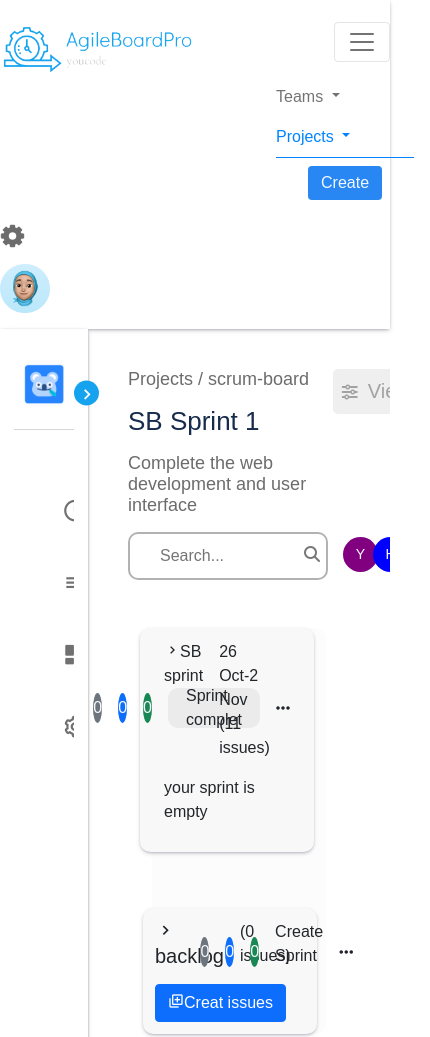
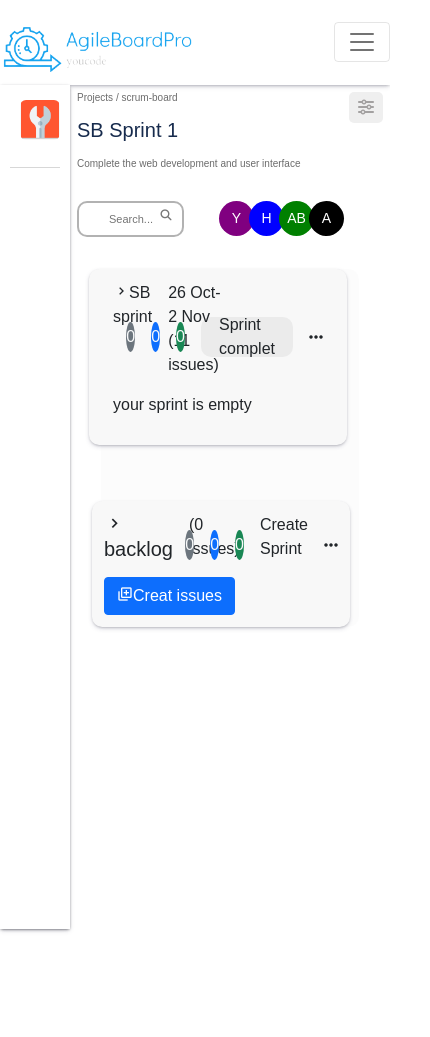
Before and after one commit to EttabetAicha/Scrum-Board, a plain HTML site: page backlog.html in a window 390 px wide. Shown: the top 1037 px of the page, 430 px wide, since content can reach past the window. After the commit the page ends 937 px from the top, so only its background shows below. Drawn offline with nearby package versions, Linux system fonts and the light colour scheme.

Commit message:
responsive for header and sidbar

```diff
--- a/backlog.html
+++ b/backlog.html
@@ -20,21 +20,23 @@
 
 </head>
 <body>
-    <header >
+    <header>
         <nav class="navbar navbar-expand-lg navbar-light bg-white">
           <a class="navbar-brand" href="#">
-                <img src="../images/logo.png" alt="Logo" width="200">
+            <img src="images/logo.png" alt="Logo" width="200">
           </a>
+
           <button class="navbar-toggler" type="button" data-toggle="collapse" data-target="#navbarNav"
             aria-controls="navbarNav" aria-expanded="false" aria-label="Toggle navigation">
             <span class="navbar-toggler-icon"></span>
           </button>
-            <div class="collapse navbar-collapse d-flex justify-content-center" id="navbarNav"
-                style="margin-left: 260px;">
-                <ul class="navbar-nav">
-                    <li class="nav-item dropdown mx-3 ">
-                        <a class="nav-link dropdown-toggle" href="#" id="teamsDropdown" role="button"
-                            data-toggle="dropdown" aria-haspopup="true" aria-expanded="false">
+
+          <div class="collapse navbar-collapse " id="navbarNav">
+            <ul class="navbar-nav ml-auto " style="    display: flex;
+                align-items: center;">
+              <li class="nav-item dropdown mx-3">
+                <a class="nav-link dropdown-toggle" href="#" id="teamsDropdown" role="button" data-toggle="dropdown"
+                  aria-haspopup="true" aria-expanded="false">
                   Teams
                 </a>
                 <div class="dropdown-menu" aria-labelledby="teamsDropdown">
@@ -43,40 +45,37 @@
                 </div>
               </li>
               <li class="nav-item dropdown mx-3">
-                        <a class="nav-link dropdown-toggle" href="#" id="projectsDropdown" role of "button"
-                            data-toggle="dropdown" aria-haspopup="true" aria-expanded="false"
-                            style="color: rgb(0, 132, 255); border-bottom: 1px solid rgb(0, 132, 255) ;">
+                <a class="nav-link dropdown-toggle" href="#" id="projectsDropdown" role="button" data-toggle="dropdown"
+                  aria-haspopup="true" aria-expanded="false"
+                  style="color: rgb(0, 132, 255); border-bottom: 3px solid rgb(0, 132, 255); width: 79px;">
                   Projects
                 </a>
-                        <div class="dropdown-menu " aria-labelledby="projectsDropdown">
+                <div class="dropdown-menu" aria-labelledby="projectsDropdown">
                   <a class="dropdown-item" href="#">Project 1</a>
                   <a class="dropdown-item" href="#">Project 2</a>
                 </div>
               </li>
-                    <li class="nav-item mx-5 mt-2">
-                        <button class="btn  py-1 rounded "style="background: #2887f3; color: aliceblue;">Create</button>
+              <li class="nav-item mx-3 mt-2">
+                <button class="btn py-1 rounded" style="background: #59a4fa; color: aliceblue;">Create</button>
+              </li>
+              <li class="nav-item">
+                <a class="nav-link" href="#"><img src="images/icon-park-solid_setting.png" style="margin-top: 16px;"
+                    width="25" alt=""></a>
+              </li>
+              <li class="nav-item">
+                <a class="nav-link" href="#"><img src="images/Rectangle.png" width="50" alt=""></a>
               </li>
             </ul>
           </div>
-
-            <ul class="navbar-nav ml-auto">
-
-                <li class="nav-item ">
-                    <a class="nav-link " href="#"><img src="../images/icon-park-solid_setting.png"
-                            style="margin-top: 16px;" width="25" alt=""></a>
-                </li>
-                <li class="nav-item">
-                    <a class="nav-link" href="#"><img src="../images/Rectangle.png" width="50" alt=""></a>
-                </li>
-            </ul>
         </nav>
       </header>
+
       <div class="main">
         <nav class="sidebar close ">
-            <aside >
+          <aside>
             <div class="image-text" style="  padding-bottom: 21px;">
               <span class="image">
-                        <img src="../images/image 3.png" alt="">
+                <img src="images/viewavatar 1.png" alt="">
               </span>
               <div class="text logo-text">
                 <span class="name">Nameprojects</span>
@@ -86,12 +85,11 @@
 
             <i class='bx bx-chevron-right toggle'></i>
           </aside>
-
           <div class="menu-bar">
             <div class="menu">
               <ul class="menu-links">
                 <li class="nav-link">
-                            <a href="#">
+                  <a href="#" class="timeline">
                     <i class='bx bx-time icon'></i>
                     <span class="text nav-text">Timeline</span>
                   </a>
@@ -160,12 +158,11 @@
             <div class="settingContainer">
               <div class="Board-settings">
                 <i class="fa-solid fa-sliders icon"></i>
-                        <p>View settings</p>
+                <p class="visiblity-par">View settings</p>
               </div>
             </div>
 
           </section>
-
 <!-- ________________________________________________________________________________________________ -->
 <div class="container-fluid ">
 
@@ -289,7 +286,7 @@
 
 
             </section>
-        </section>
+
     </div>
 
 
--- a/css/style.css
+++ b/css/style.css
@@ -560,5 +560,70 @@ body.dark .sidebar aside .toggle {
   gap: 10px;
   align-items: center;
 }
-
-/* Additional styles for specific elements or IDs can be added below */
+@media (max-width: 768px) {
+  body {
+    overflow: scroll;
+  }
+  .Board-centered {
+    padding: 7px;
+    overflow: auto;
+  }
+  .shiftedText {
+    font-size: 10px;
+  }
+  .BoldText {
+    font-size: 20px;
+  }
+  .visiblity-par {
+    visibility: hidden;
+    width: 0;
+  }
+  .Board-settings {
+    width: 34px;
+    height: 31px;
+    gap: 0;
+  }
+  .sidebar.close {
+    width: 70px;
+    padding: 10px;
+    opacity: 1;
+    align-items: center;
+  }
+  .sidebar aside .toggle {
+    display: none;
+  }
+  .search-input {
+    width: 107px;
+    height: 36px;
+  }
+  .search-input::placeholder {
+    font-size: 11px;
+    align-items: center;
+  }
+  .search-input-container {
+    font-size: 11px;
+    top: 16px;
+    width: 95px;
+  }
+  .profiles {
+    position: fixed;
+    right: 73px;
+    top: 11px;
+  }
+  .btn-content {
+    bottom: -28px;
+    width: 33%;
+    left: 35%;
+  }
+  #empty-case {
+    padding: 26.3%;
+  }
+  .par {
+    font-size: 11px;
+    gap: 3px;
+  }
+  .content {
+    display: grid;
+    grid-template-columns: 36% 86%;
+  }
+}
--- a/js/script.js
+++ b/js/script.js
@@ -30,12 +30,9 @@ plus.onclick = function () {
 
 
 </span>
-<span >
 
 
 <i style=" cursor: pointer;"  id="delet" class="fa-solid fa-ellipsis" ></i>
-<i class="fa-regular fa-user"></i>
-</span>
     </p>
 
    `;
```
Lines whose indentation alone changed are shown as unchanged.
